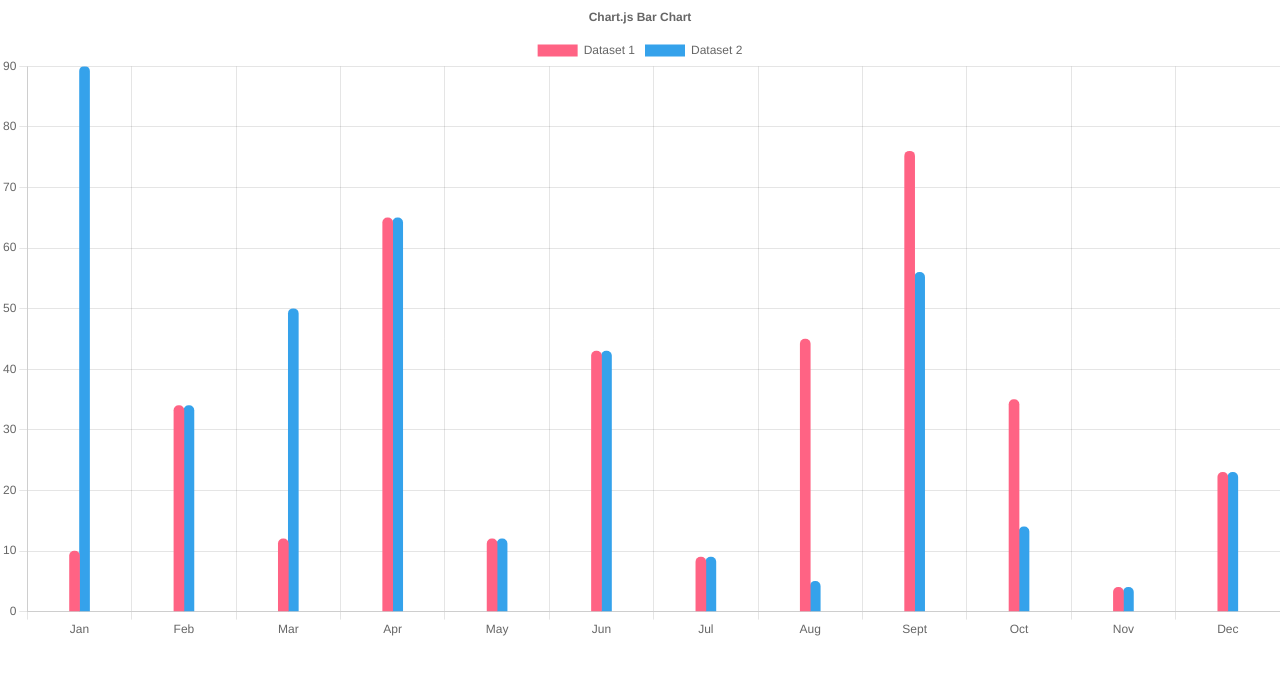
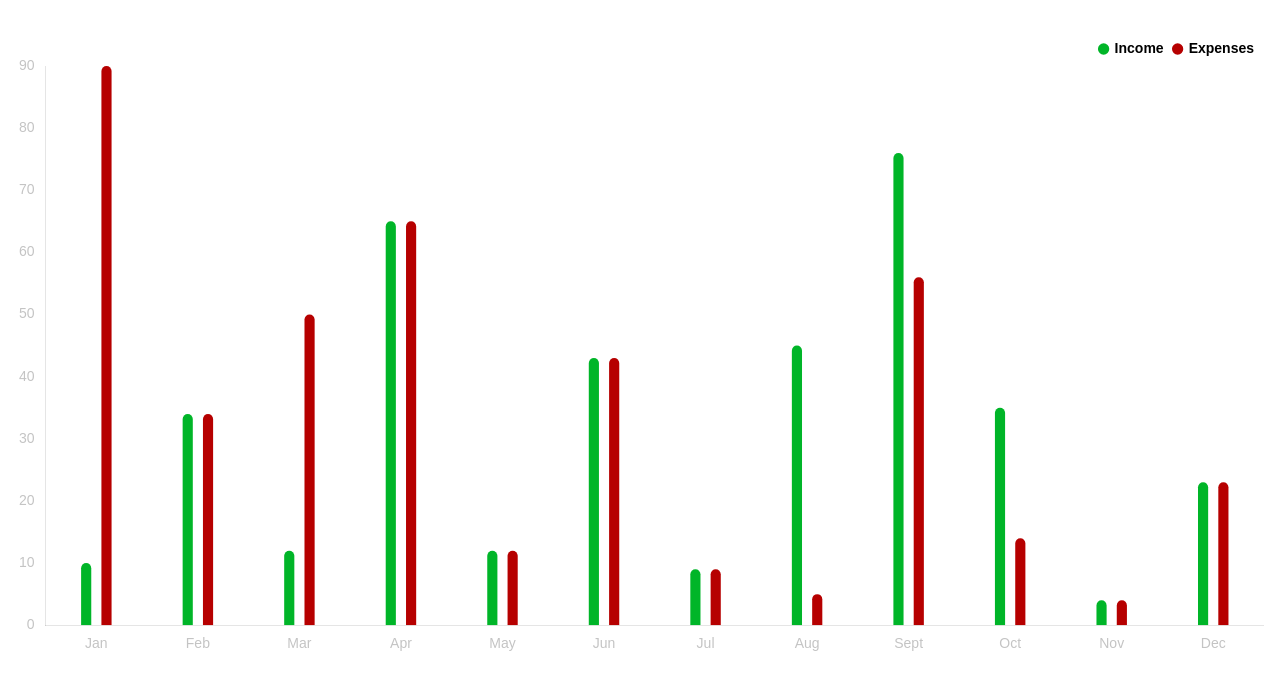
Before and after one commit to KodingNYoung/Track, a React (Create React App) app: page /dashboard in a window 1280 px wide. Shown: the top 690 px of the page. Built offline with nearby package versions, Linux system fonts and the light colour scheme.

Commit message:
designed the template for the bar chart

```diff
--- a/src/assets/sass/_base.scss
+++ b/src/assets/sass/_base.scss
@@ -1 +1,3 @@
-$primary-color: #002B9E;
+$primary-color: #002b9e;
+$success-green: #00b528;
+$error-red: #b60000;
--- a/src/components/Charts/Charts.js
+++ b/src/components/Charts/Charts.js
@@ -7,7 +7,7 @@ import {
   BarElement,
   Title,
   Tooltip,
-  Legend,
+  Legend
 } from "chart.js";
 import { Bar } from "react-chartjs-2";
 
@@ -26,18 +26,66 @@ const options = {
   plugins: {
     legend: {
       position: "top",
+      align: "end",
+      labels: {
+        pointStyle: "circle",
+        usePointStyle: true,
+        padding: 10,
+        font: {
+          family: "'Poppins', sans-serif",
+          size: 14,
+          weight: "700"
         },
-    title: {
-      display: true,
-      text: "Chart.js Bar Chart",
+        color: "#000",
+        boxWidth: 8,
+        boxHeight: 8
+      }
+    }
   },
+  scales: {
+    x: {
+      ticks: {
+        color: "#c4c4c4",
+        font: {
+          family: "'Poppins', sans-serif",
+          size: 14,
+          weight: 500
+        }
       },
-  barThickness: 10,
-  borderRadius: 10,
+      grid: {
+        display: false
+      }
+    },
+    y: {
+      ticks: {
+        color: "#c4c4c4",
+        font: {
+          family: "'Poppins', sans-serif",
+          size: 14,
+          weight: 500
+        }
+      },
+      grid: {
+        display: false
+      }
+    }
+  },
+  categoryPercentage: 0.4
 };
 
 export const BarChart = () => {
   return (
+    <div
+      className="chart-container"
+      style={{ maxWidth: "100vw", overflowX: "auto" }}
+    >
+      <div
+        className="chart"
+        style={{
+          margin: "2rem 1rem 0",
+          minWidth: "700px"
+        }}
+      >
         <Bar
           data={{
             labels: [
@@ -52,22 +100,28 @@ export const BarChart = () => {
               "Sept",
               "Oct",
               "Nov",
-          "Dec",
+              "Dec"
             ],
             datasets: [
               {
-            label: "Dataset 1",
+                label: "Income",
                 data: [10, 34, 12, 65, 12, 43, 9, 45, 76, 35, 4, 23],
-            backgroundColor: "rgba(255, 99, 132)",
+                backgroundColor: "#00b528",
+                borderRadius: 10,
+                barPercentage: 0.5
               },
               {
-            label: "Dataset 2",
+                label: "Expenses",
                 data: [90, 34, 50, 65, 12, 43, 9, 5, 56, 14, 4, 23],
-            backgroundColor: "rgba(53, 162, 235)",
-          },
-        ],
+                backgroundColor: "#b60000",
+                borderRadius: 10,
+                barPercentage: 0.5
+              }
+            ]
           }}
           options={options}
         />
+      </div>
+    </div>
   );
 };
```
Lines whose indentation alone changed are shown as unchanged.
